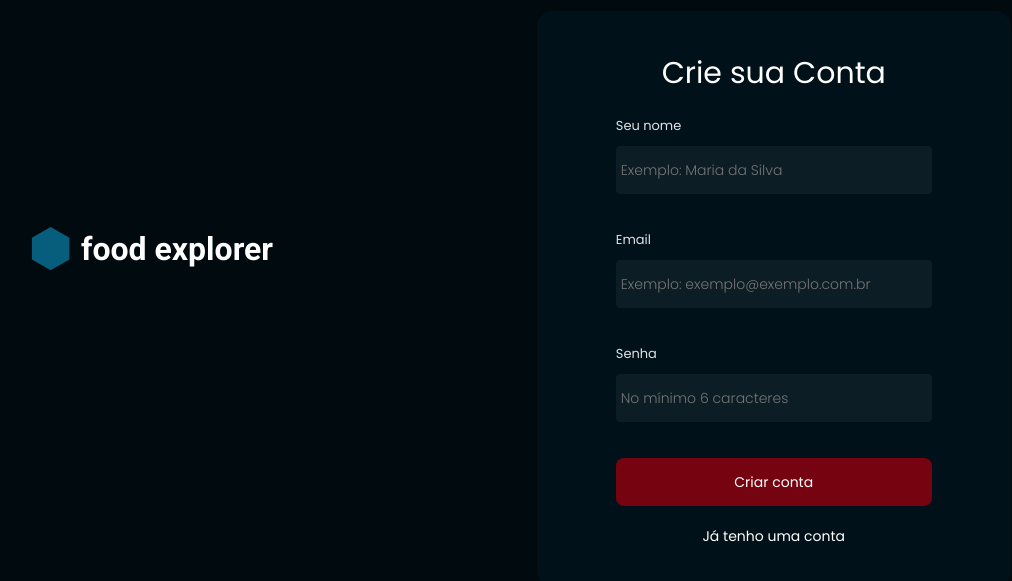
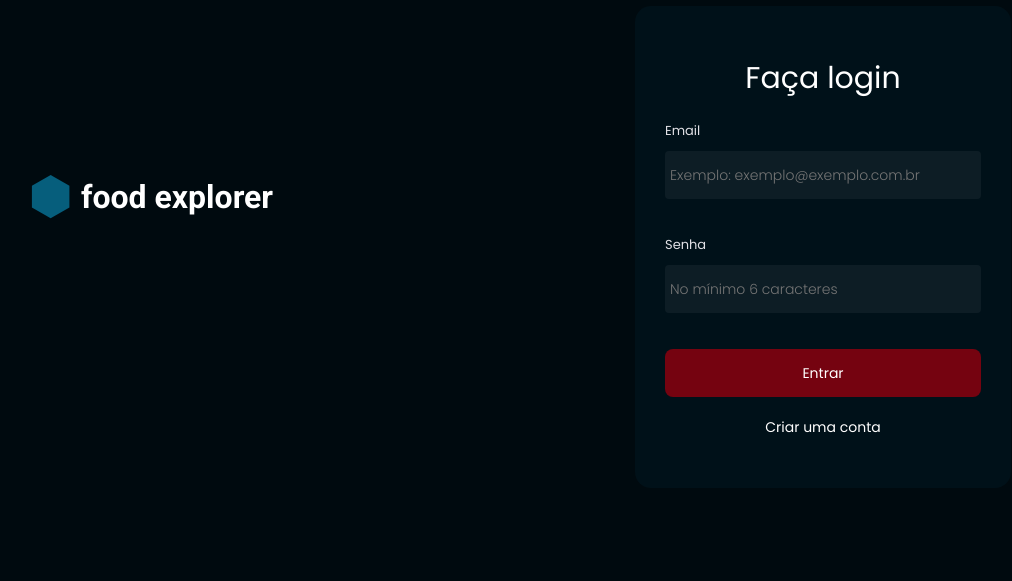
Before and after one commit to loren175/front-food-explorer, a React (Vite) app: page / in a window 1280 px wide. Shown: the part 101-682 px from the top of the page, without its empty margins (119-1131 px from the left). Built offline with nearby package versions, Linux system fonts and the light colour scheme.

Commit message:
add reponsivity to page SignIn

```diff
--- a/src/main.jsx
+++ b/src/main.jsx
@@ -3,7 +3,7 @@ import ReactDOM from "react-dom/client"
 import { ThemeProvider } from "styled-components"
 import theme from "./styles/theme.js"
 import GlobalStyles from "./styles/global.js"
-import { SignUp } from "./pages/SignUp/index.jsx"
+import { SignIn } from "./pages/SignIn/index.jsx"
 import { BrowserRouter } from "react-router-dom"
 
 ReactDOM.createRoot(document.getElementById("root")).render(
@@ -11,7 +11,7 @@ ReactDOM.createRoot(document.getElementById("root")).render(
     <ThemeProvider theme={theme}>
       <GlobalStyles />
       <BrowserRouter>
-        <SignUp />
+        <SignIn />
       </BrowserRouter>
     </ThemeProvider>
   </React.StrictMode>
--- a/src/pages/SignIn/index.jsx
+++ b/src/pages/SignIn/index.jsx
@@ -25,6 +25,7 @@ export function SignIn() {
         <h1>food explorer</h1>
       </Brand>
       <Form>
+        <h2>Faça login</h2>
         <Section text="Email">
           <Input
             width="medium"
--- a/src/pages/SignIn/styles.js
+++ b/src/pages/SignIn/styles.js
@@ -1,5 +1,5 @@
 import styled from "styled-components";
-
+import { DEVICE_BREAKPOINTS } from "../../styles/deviceBreakPoints"
 
 export const Container = styled.div`
   display: flex;
@@ -13,12 +13,23 @@ export const Container = styled.div`
   h3 {
     color: ${({ theme }) => theme.COLORS.LIGHT_400};
   }
+
+  @media (min-width: ${DEVICE_BREAKPOINTS.LG}) {
+    flex-direction: row;
+    justify-content: space-between;
+    padding-inline: 150px;
+  }
 `
 
 export const Brand = styled.div`
   display: flex;
   align-items: center;
   gap: 11px;
+
+  @media (min-width: ${DEVICE_BREAKPOINTS.LG}) {
+    padding-bottom: 100px;
+    width: 100%;
+  }
 `
 
 export const Form = styled.form`
@@ -27,7 +38,25 @@ export const Form = styled.form`
   align-items: center;
   flex-direction: column;
 
+  h2 {
+    display: none;
+  }
+
   button {
     margin-bottom: 20px;
   }
+
+  @media (min-width: ${DEVICE_BREAKPOINTS.LG}) {
+    background-color: ${({ theme }) => theme.COLORS.DARK_700};
+    border-radius: 16px;
+    padding: 30px;
+
+    h2 {
+      display: initial;
+      margin: 20px 0 20px 0;
+      font-family: "Poppins";
+      font-weight: 400;
+      font-size: 30px;
+    }
+  }
 `
```
